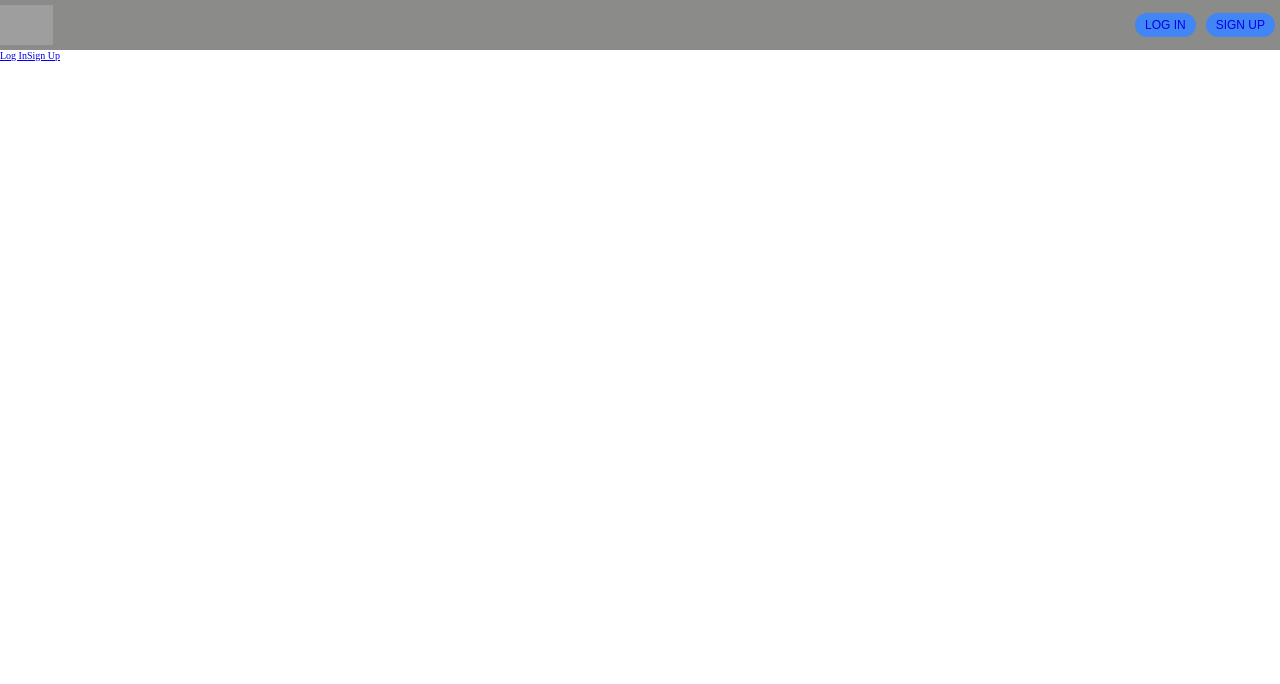
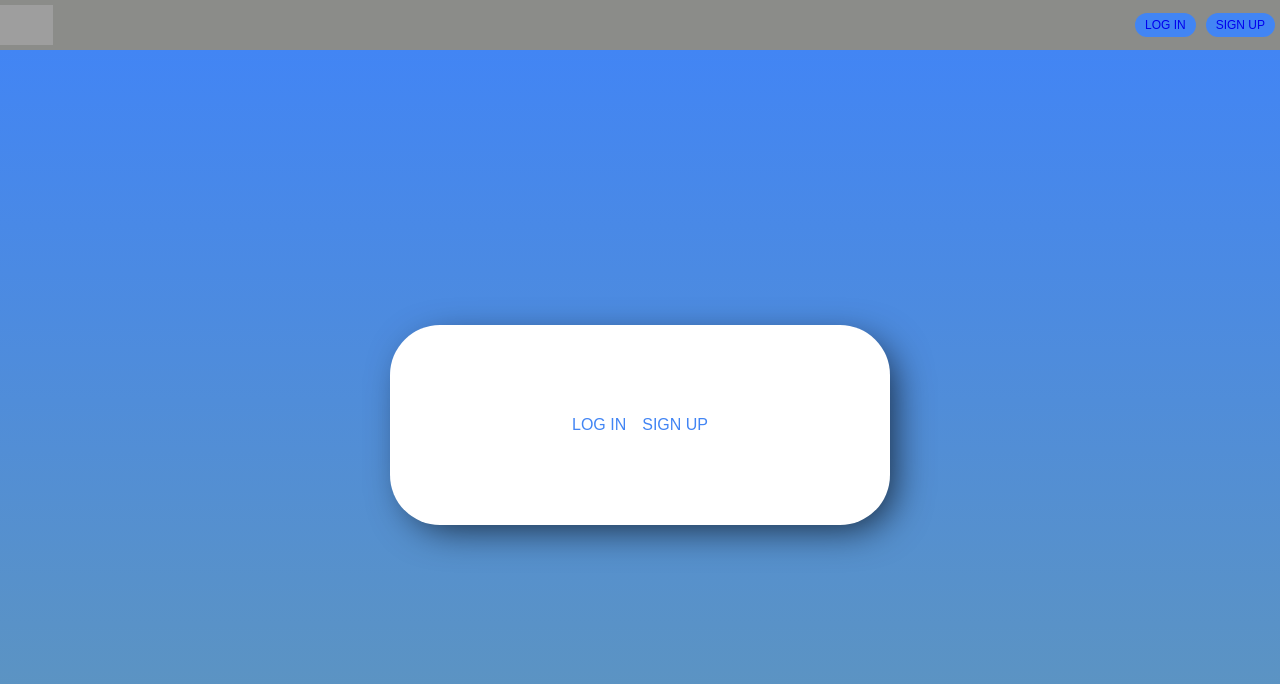
Before and after one commit to mattkellough/auth-app, a React (Create React App) app: page / in a window 1280 px wide. Shown: the top 684 px of the page. Built offline with nearby package versions, Linux system fonts and the light colour scheme; grey boxes are pictures that could not be loaded.

Commit message:
added homepage styles

```diff
--- a/src/pages/Home.js
+++ b/src/pages/Home.js
@@ -1,14 +1,51 @@
 import React, { useContext } from "react";
+import styled from "styled-components";
 import UserContext from "../context/UserContext";
 import { Link } from "react-router-dom";
+
+const DarkBackground = styled.div`
+  height: calc(100% - 5rem);
+  background: ${(props) => props.theme.mainGradient};
+  display: flex;
+  align-items: center;
+  justify-content: center;
+`;
+
+const FloatingBox = styled.div`
+  background-color: ${(props) => props.theme.white};
+  height: 20rem;
+  border-radius: 5rem;
+  width: 80%;
+  max-width: 50rem;
+  min-width: 30rem;
+  box-shadow: 1rem 1rem 3.8rem -0.8rem rgba(0, 0, 0, 0.75);
+  display: flex;
+  align-items: center;
+  justify-content: center;
+`;
+
+const Links = styled.div`
+  a {
+    font-family: ${(props) => props.theme.font};
+    font-size: 1.6rem;
+    text-decoration: none;
+    color: ${(props) => props.theme.primaryColor};
+    margin: 0 0.8rem;
+    text-transform: uppercase;
+    transition: color 150ms ease-in;
+    &:hover {
+      color: ${(props) => props.theme.grey};
+    }
+  }
+`;
 
 const Home = () => {
   const { user } = useContext(UserContext);
 
   return (
-    <div className="dark-background">
-      <div className="floating-box">
-        <div className="links">
+    <DarkBackground>
+      <FloatingBox>
+        <Links>
           {!user ? (
             <>
               <Link to="/sign-in">Log In</Link>
@@ -17,9 +54,9 @@ const Home = () => {
           ) : (
             <Link to="/authorized">Go To My Dashboard</Link>
           )}
-        </div>
-      </div>
-    </div>
+        </Links>
+      </FloatingBox>
+    </DarkBackground>
   );
 };
 
```
